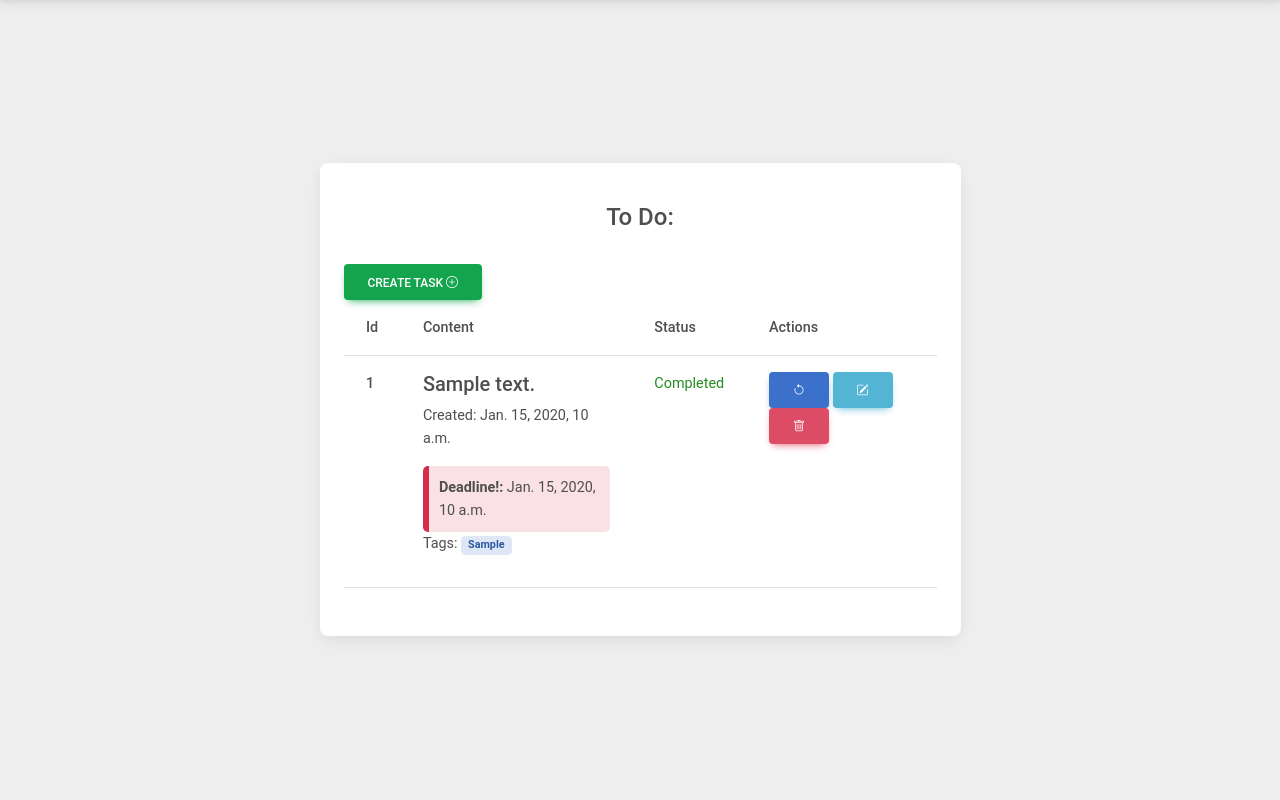
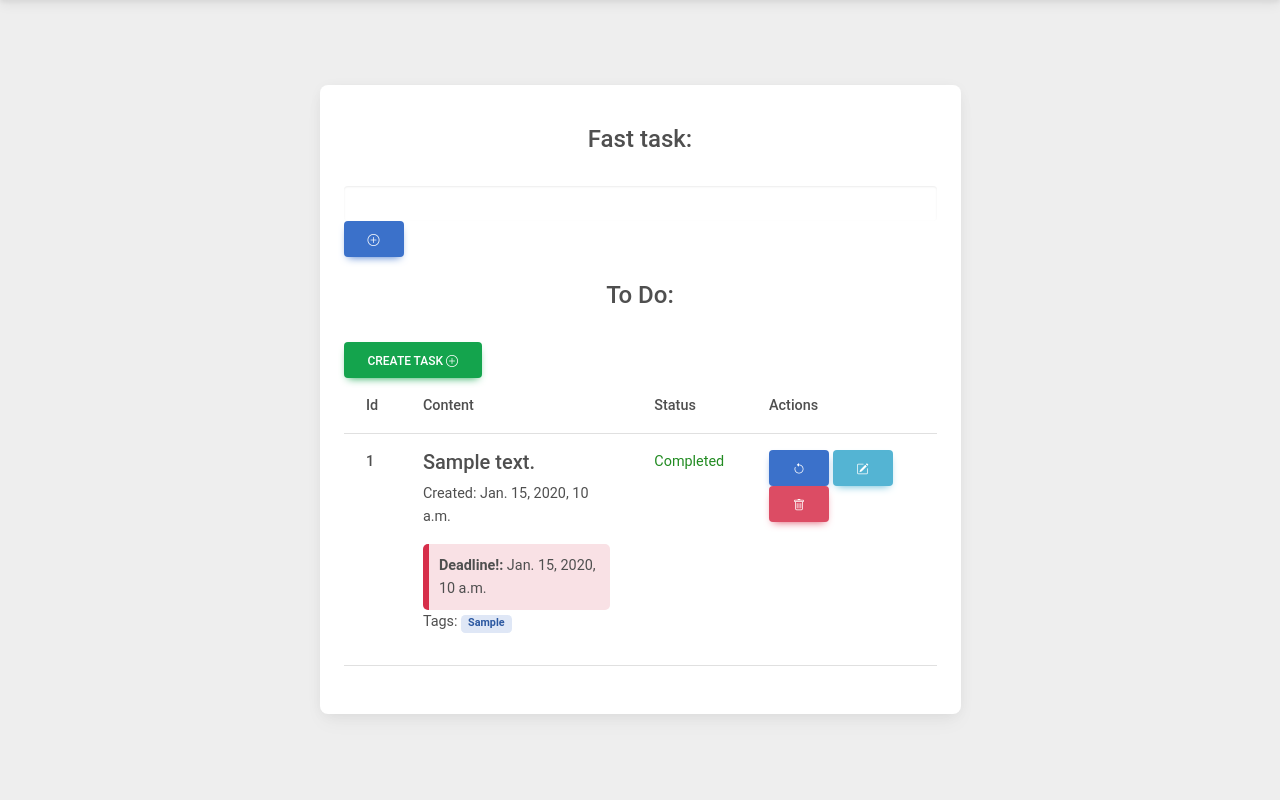
Before and after one commit to IvanStored/to-do-list, a Django app: page /tasks/ in a window 1280 px wide. Shown: the part 59-859 px from the top of the page. Run offline with Django 4.2, Linux system fonts and the light colour scheme; tables that the repository leaves empty hold one stand-in row (values such as "Sample post"); some libraries are stand-ins or nearby versions.

Commit message:
Add field for fast task

```diff
--- a/tasks/forms.py
+++ b/tasks/forms.py
@@ -4,12 +4,21 @@ from tasks.models import Tag, Task
 
 
 class TaskForm(forms.ModelForm):
-
+    content = forms.CharField(
+        max_length=100,
+        label="",
+        widget=forms.TextInput(attrs={"placeholder": "Your task"}),
+    )
     tags = forms.ModelMultipleChoiceField(
         queryset=Tag.objects.all(),
         widget=forms.CheckboxSelectMultiple,
+        required=False,
     )
 
     class Meta:
         model = Task
-        fields = ('content', "deadline", "tags",)
+        fields = (
+            "content",
+            "deadline",
+            "tags",
+        )
--- a/tasks/views.py
+++ b/tasks/views.py
@@ -45,6 +45,11 @@ class TaskList(generic.ListView):
     queryset = model.objects.all()
     template_name = "tasks/task_list.html"
 
+    def get_context_data(self, *, object_list=None, **kwargs):
+        context = super(TaskList, self).get_context_data(**kwargs)
+        context["form"] = TaskForm(self.request.GET.get("content"))
+        return context
+
 
 class CreateTag(generic.CreateView):
     model = Tag
--- a/templates/tasks/task_list.html
+++ b/templates/tasks/task_list.html
@@ -1,4 +1,5 @@
 {% extends "base.html"%}
+{% load crispy_forms_filters %}
 
 
 {% block content %}
@@ -8,7 +9,18 @@
       <div class="col col-lg-9 col-xl-7">
         <div class="card rounded-3">
           <div class="card-body p-4">
-
+            <h4 class="text-center my-3 pb-3">Fast task:</h4>
+            <form action="/tasks/create/" method="post" class="mb-4">
+                <div class="input-group">
+                  <div class="form-outline bg-white">
+                    {% csrf_token %}
+                    {{ form.content|as_crispy_field }}
+                  </div>
+                </div>
+              <button type="submit" class="btn btn-primary">
+                  <i class="bi bi-plus-circle"></i>
+                  </button>
+              </form>
             <h4 class="text-center my-3 pb-3">To Do:</h4>
               <a href="{% url 'tasks:task-create' %}" class="btn btn-success">Create task <i class="bi bi-plus-circle"></i></a>
             <table class="table mb-4">
--- a/to_do_list/settings.py
+++ b/to_do_list/settings.py
@@ -69,7 +69,7 @@ TEMPLATES = [
         },
     },
 ]
-CRISPY_TEMPLATES_PACK = "bootstrap4"
+CRISPY_TEMPLATE_PACK = "bootstrap4"
 WSGI_APPLICATION = "to_do_list.wsgi.application"
 
 
```
